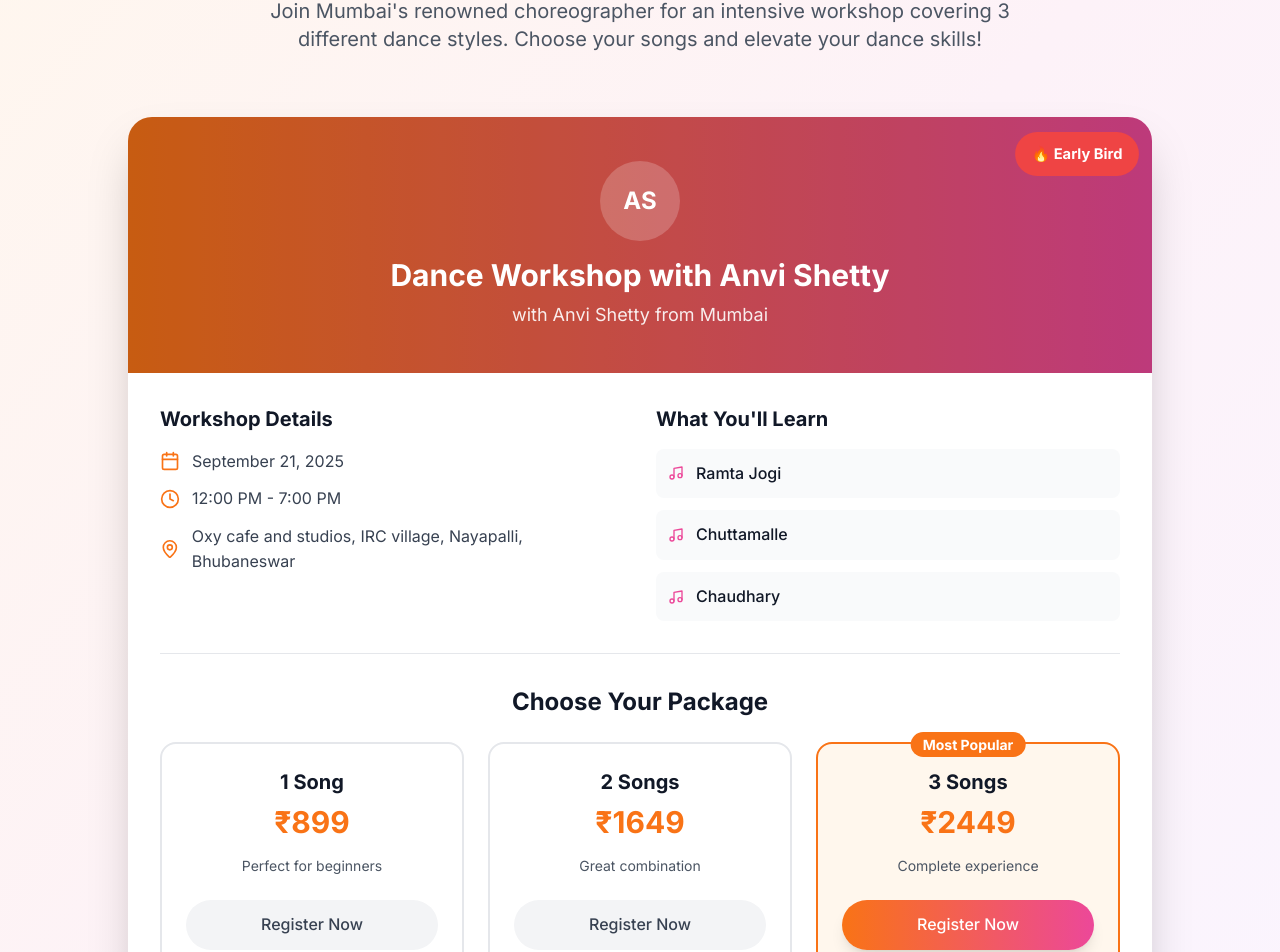
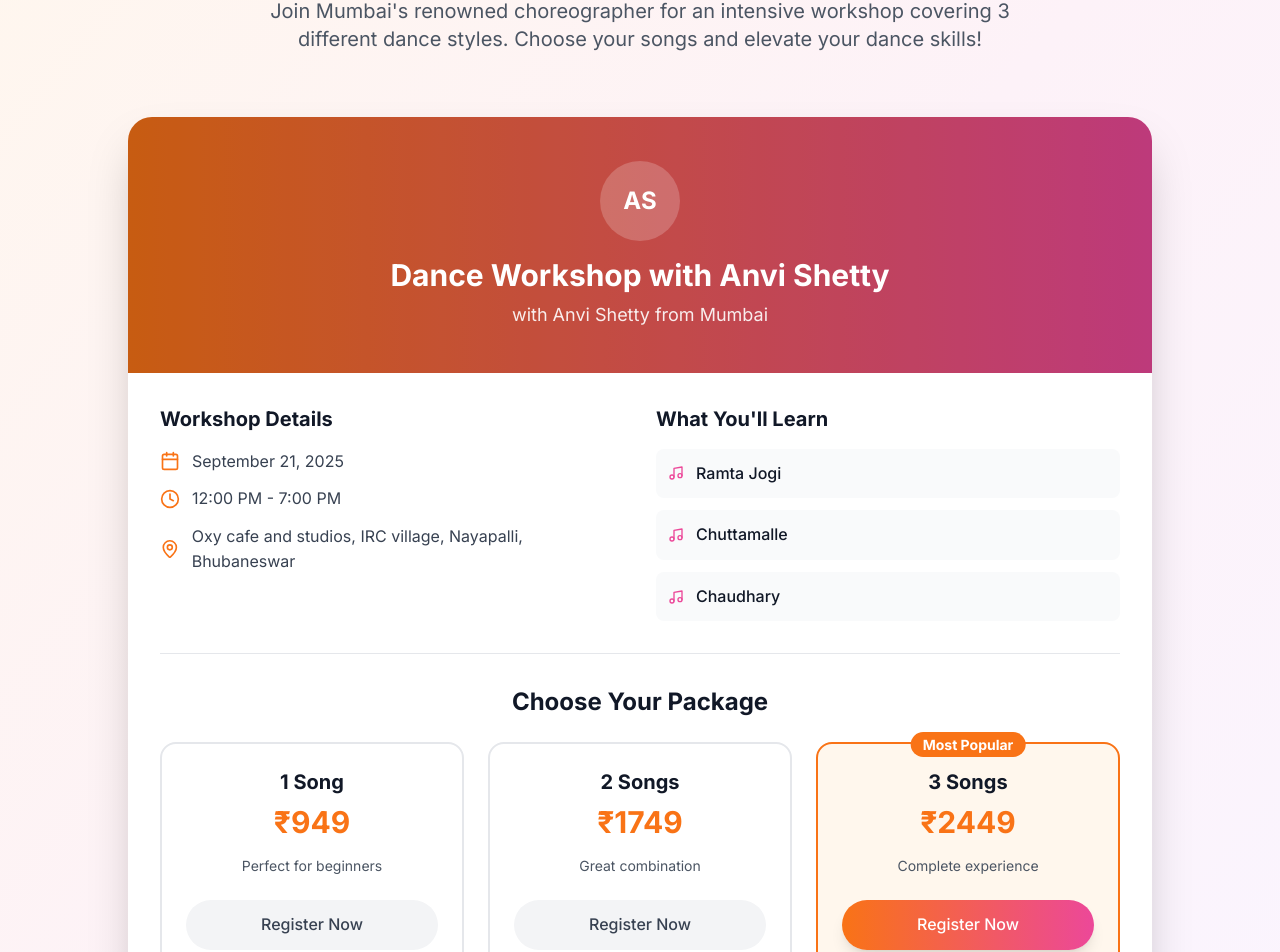
Before and after one commit to pranjal254/stepup-bhubaneswar, a Next.js app: page / in a window 1280 px wide. Shown: the part 2138-3090 px from the top of the page. Built offline with nearby package versions, Linux system fonts and the light colour scheme; no server answers; the database is empty.

Commit message:
Update Workshops.js

```diff
--- a/src/components/sections/Workshops.js
+++ b/src/components/sections/Workshops.js
@@ -10,7 +10,7 @@ export default function Workshops() {
   const isInView = useInView(ref, { once: true, amount: 0.2 })
 
   // Current registrations (this would come from your database)
-  const currentRegistrations = 12 // You'll update this dynamically
+  const currentRegistrations = 31 // You'll update this dynamically
 
   const workshop = {
     id: 1,
@@ -53,11 +53,11 @@ export default function Workshops() {
     const isEarlyBird = currentRegistrations < 30
 
     if (songCount === 1) {
-      return isEarlyBird ? 899 : 999
+      return isEarlyBird ? 899 : 949
     } else if (songCount === 2) {
-      return isEarlyBird ? 1649 : 1799
+      return isEarlyBird ? 1649 : 1749
     } else if (songCount === 3) {
-      return isEarlyBird ? 2449 : 2549
+      return isEarlyBird ? 2449 : 2449
     }
   }
 
```
